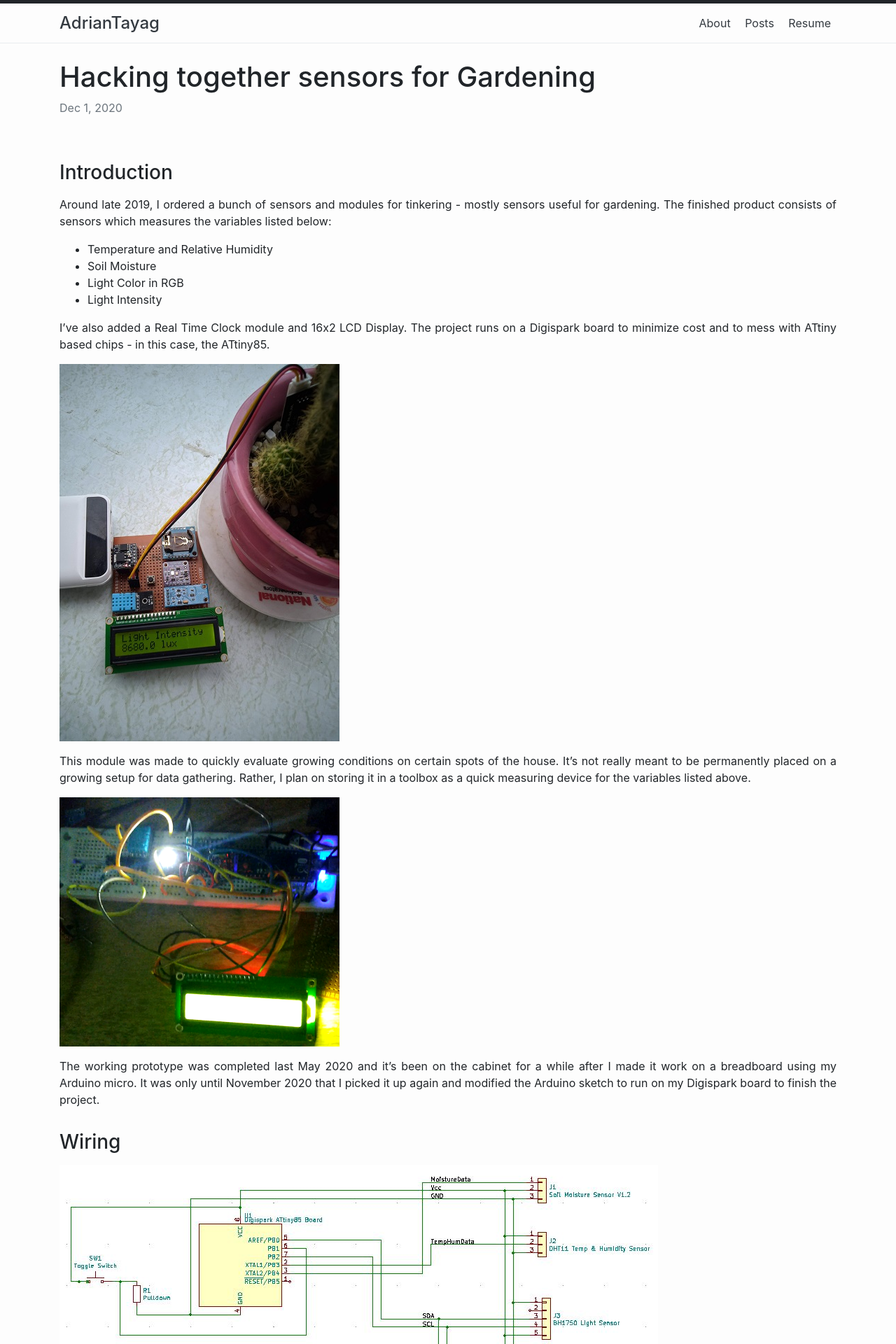
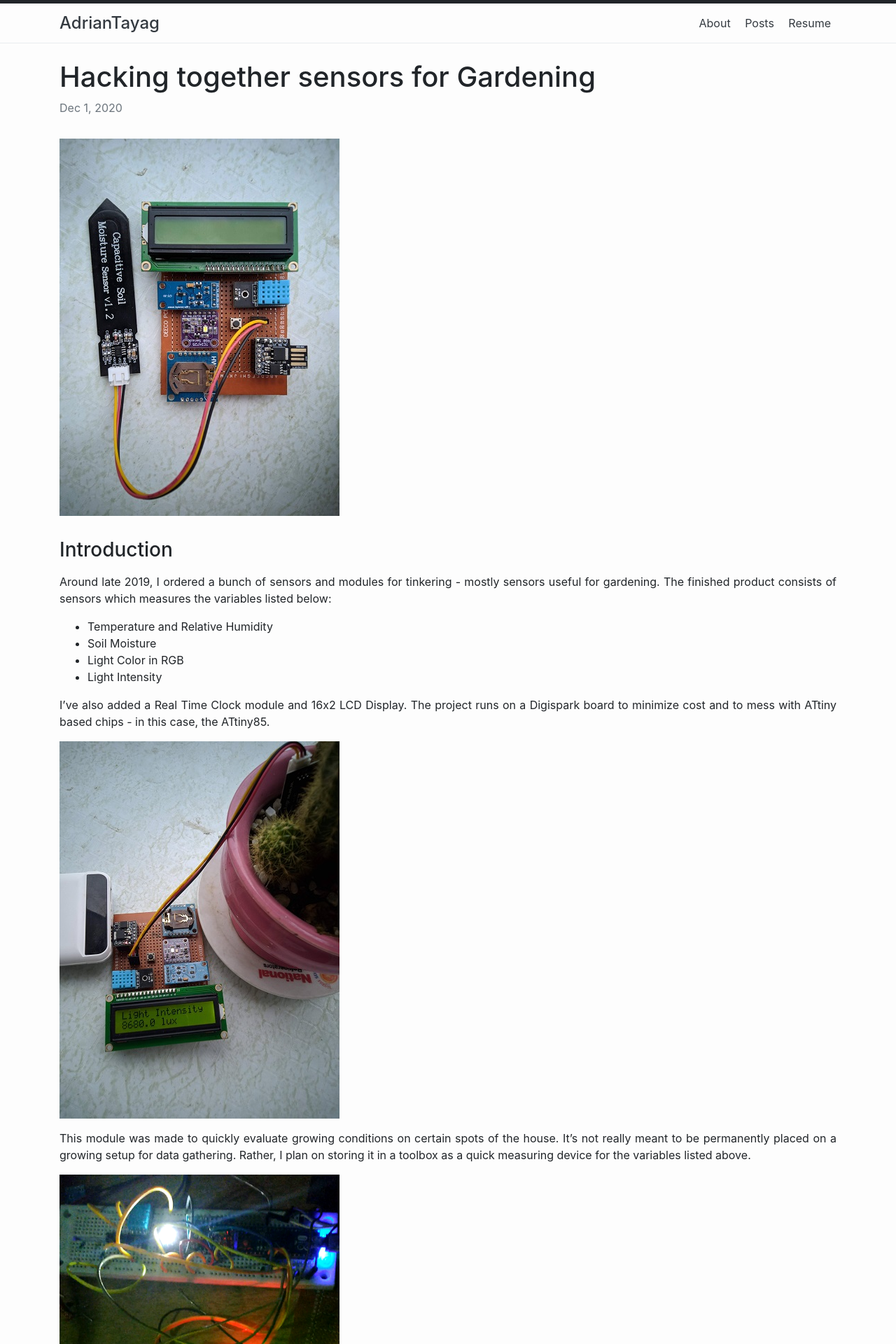
Before and after one commit to aterenin/minima-reboot, a Jekyll site: the page built from _posts/2020-12-1-Hacking together sensors for Gardening.md, in a window 1280 px wide. Shown: the top 1920 px of the page at 70% size. Built offline with Jekyll 4.4.1, drawn with Linux system fonts in a browser that asks for light colours.

Commit message:
Fixed formatting

```diff
--- a/_posts/2020-12-1-Hacking together sensors for Gardening.md
+++ b/_posts/2020-12-1-Hacking together sensors for Gardening.md
@@ -3,6 +3,8 @@ layout: post
 title: "Hacking together sensors for Gardening"
 categories: diy
 ---
+![Product Showcase](/assets/gardening/IMG_1.jpg)
+
 ### Introduction
 Around late 2019, I ordered a bunch of sensors and modules for tinkering - mostly sensors useful for gardening. The finished product consists of sensors which measures the variables listed below:
 
```
Also changed, not shown: _posts/2020-2-13-Fan Repair.md (+7 -1 lines).
